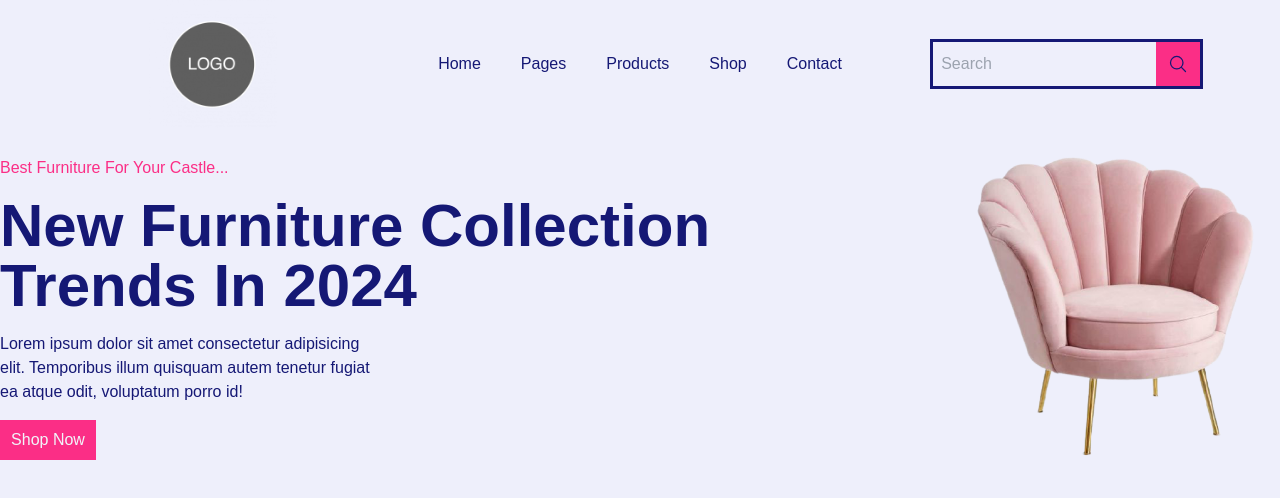
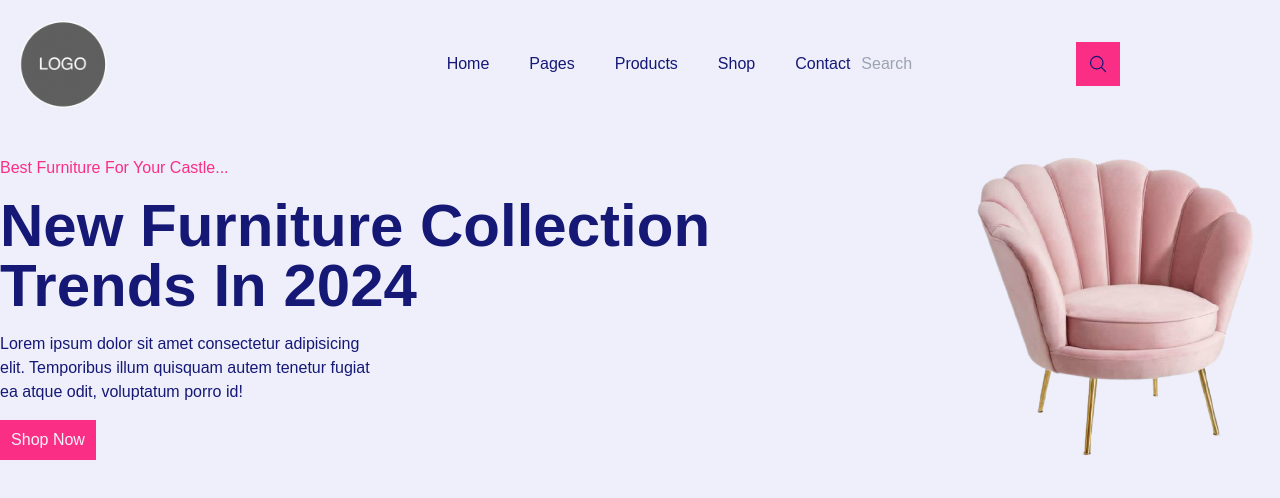
Before and after one commit to Hyperchain-Technolgy/furniture, a React (Vite) app: page / in a window 1280 px wide. Shown: the top 498 px of the page. Built offline with nearby package versions, Linux system fonts and the light colour scheme; a web font is replaced by a local one.

Commit message:
made changes in layout

```diff
--- a/src/Components/Hero.jsx
+++ b/src/Components/Hero.jsx
@@ -2,7 +2,7 @@ import furniture from "../assets/oneseater.png";
 
 const Hero = () => {
   return (
-    <div className="flex justify-center items-center font-medium h-3/4 mt-5">
+    <div className="flex justify-center items-center container mx-auto font-medium h-3/4 mt-5">
       <section className="flex flex-col gap-4">
         <p className="text-pink capitalize">Best furniture for your castle...</p>
         <h1 className="text-6xl font-bold text w-9/12 capitalize">New furniture collection trends in 2024 </h1>
--- a/src/Components/Navbar.jsx
+++ b/src/Components/Navbar.jsx
@@ -4,7 +4,7 @@ import SearchBar from './SearchBar'
 
 const Navbar = () => {
   return (
-    <header className="grid grid-cols-3 justify-items-center items-center font-medium">
+    <header className="grid grid-cols-3 container mx-auto items-center font-medium">
       <div>
         <img src={logo} alt="Logo" className='w-32' />
       </div>
--- a/src/Components/SearchBar.jsx
+++ b/src/Components/SearchBar.jsx
@@ -1,11 +1,11 @@
 const SearchBar = () => {
   return (
     <div
-      className="relative flex outline">
+      className="relative flex">
       <input
-        type="search"
+        type="text"
         className="bg-background p-2"
-        style={{ outlineOffset: 0 }}
+        // style={{ outlineOffset: 0 }}
         placeholder='Search' />
       <button
         className="bg-pink p-3"
```
